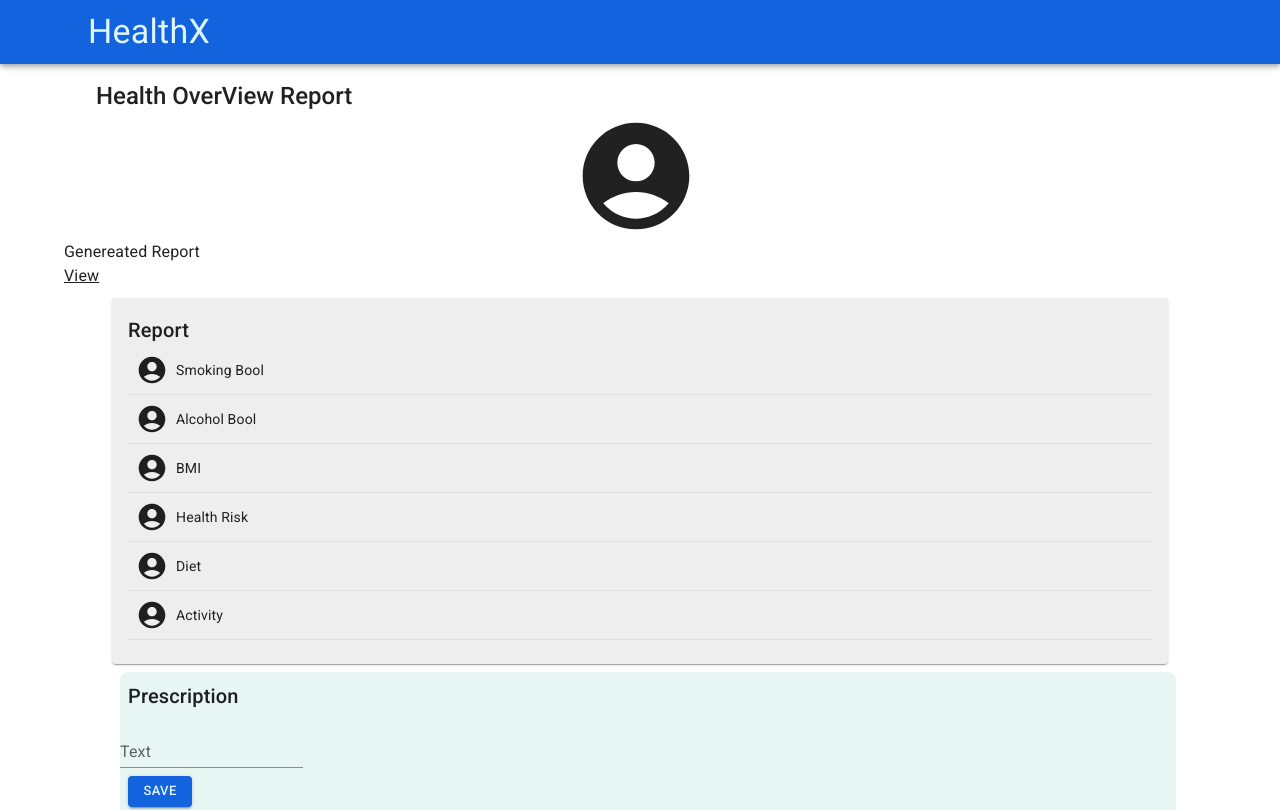
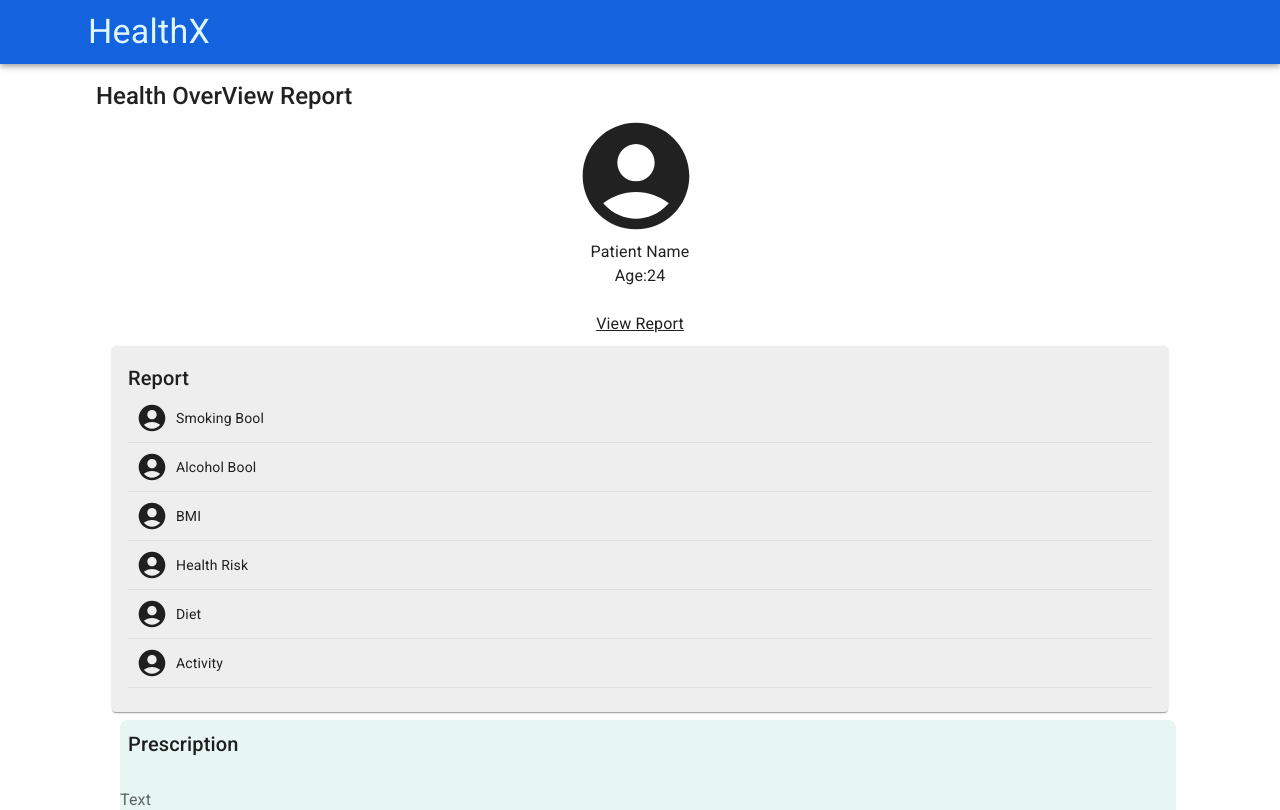
Before and after one commit to the3plet/HealthX, a React (Create React App) app in the folder frontend/: page /patient in a window 1280 px wide. Shown: the top 810 px of the page. Built offline with nearby package versions, Linux system fonts and the light colour scheme; a web font is replaced by a local one.

Commit message:
name age

```diff
--- a/frontend/src/Pages/PatientProfile.jsx
+++ b/frontend/src/Pages/PatientProfile.jsx
@@ -32,10 +32,11 @@ const PatientProfile = () => {
         <AccountCircleIcon sx={{ width: "8rem", height: "8rem", mr: 1 }} />
         {patient.name}
       </span>
-      <Box>
-      Genereated Report
+      <Typography textAlign="center">Patient Name</Typography>
+      <Typography textAlign="center">Age:24</Typography>
+      <Box sx={{ display: "flex", flexDirection: "column" }}>
         <Link textAlign="center" href="#" color="inherit">
-            <br></br>View
+          <br></br>View Report
         </Link>
       </Box>
       <Container>
```
